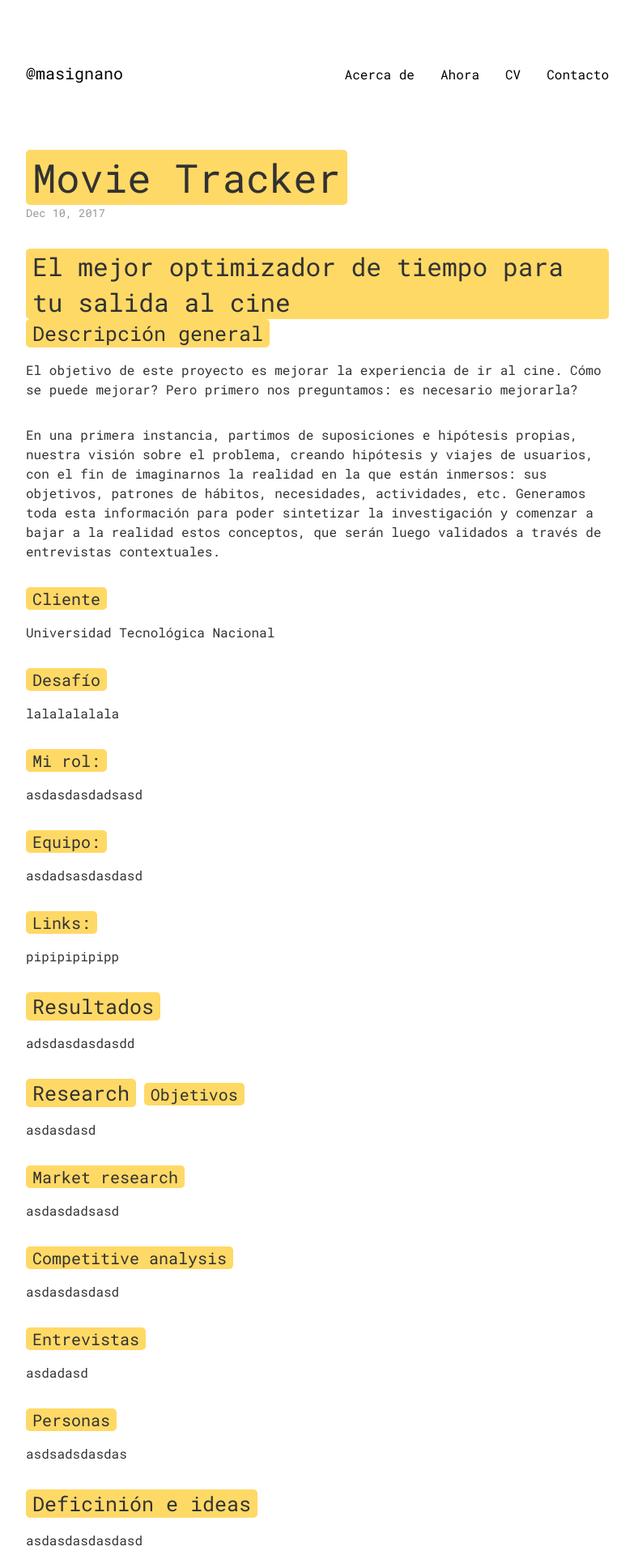
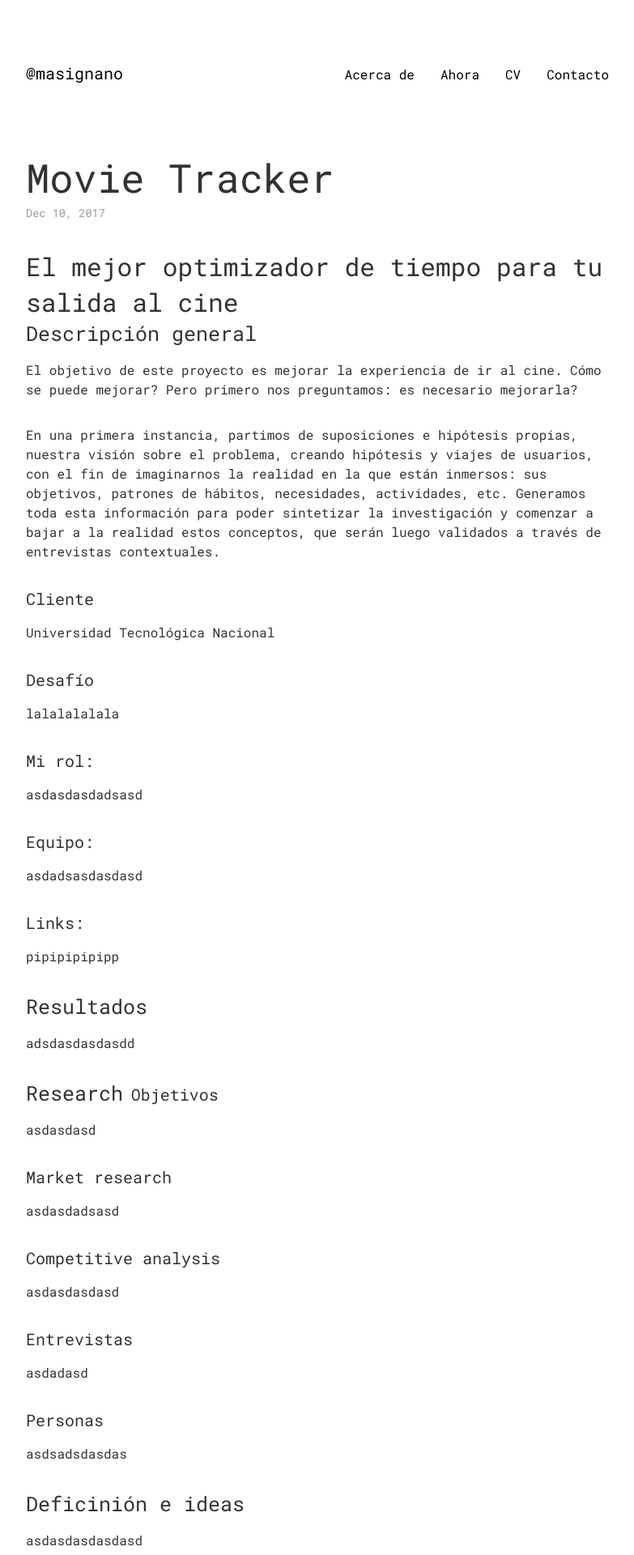
Before and after one commit to martinmasignano/martinmasignano.github.io, a Jekyll site: the page built from _work/movie-tracker.md, in a window 1280 px wide. Shown: the top 1920 px of the page at 81% size, without its empty margins (248-1031 px from the left). Built offline with Jekyll 4.4.1, drawn with Linux system fonts in a browser that asks for light colours; nearby versions of some CDN libraries.

```diff
--- a/_sass/minimal/layout.scss
+++ b/_sass/minimal/layout.scss
@@ -77,10 +77,10 @@ nav {
 
     h1, h2, h3, h4, h5, h6 {
         //text-align: center;
-        background-color: $headings-bg;
+        //background-color: $headings-bg;
         display: inline-block;
-        padding: 0 .5rem;
-        border-radius: 5px;
+        //padding: 0 .5rem;
+        //border-radius: 5px;
     }
 }
 
```
Also changed, not shown: favicon.ico.
